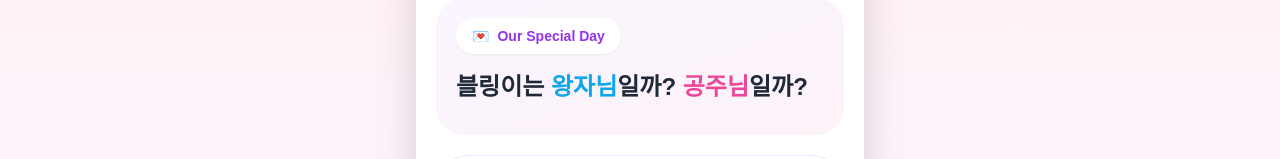
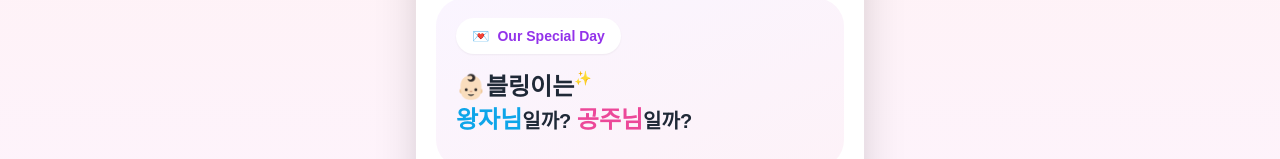
Before and after one commit to purity87/coming-out-card, a Nuxt app: page /reveal in a window 1280 px wide. Shown: the part 266-425 px from the top of the page. Built offline with nearby package versions, Linux system fonts and the light colour scheme; no server answers; a web font is replaced by a local one.

Commit message:
url 수정, 글씨 배열 수정

```diff
--- a/app/pages/chart.vue
+++ b/app/pages/chart.vue
@@ -46,11 +46,11 @@
 
       <div class="mt-8 flex justify-center">
         <NuxtLink
-            to="/"
+            to="/reveal"
             class="inline-flex items-center gap-2 rounded-full border border-gray-200 bg-white px-6 py-3 font-semibold text-gray-700 shadow-md transition hover:scale-105"
         >
           <span>🎈</span>
-          <span>리빌 페이지로 돌아가기</span>
+          <span>젠더리빌 페이지로 돌아가기</span>
         </NuxtLink>
       </div>
     </div>
--- a/app/pages/reveal.vue
+++ b/app/pages/reveal.vue
@@ -34,8 +34,9 @@
               </div>
 
               <h2 class="mb-3 text-2xl font-bold leading-snug text-gray-800">
-                블링이는 <span class="text-sky-500">왕자님</span>일까?
-                <span class="text-pink-500">공주님</span>일까?
+                👶🏻블링이는<span class="text-sm relative -top-3">✨</span><br/>
+                <span class="text-sky-500">왕자님</span><span class="text-xl" >일까?  </span>
+                <span class="text-pink-500"> 공주님</span><span class="text-xl" >일까?</span>
               </h2>
 
               <p v-if="stats.total > 0" class="text-sm text-gray-500">
@@ -142,7 +143,7 @@
                         내 예상은 {{ voteLabel }}
                       </p>
                       <p class="mt-3 text-sm text-gray-600">
-                        아래 버튼을 눌러 성별을 확인해 보세요.
+                        아래 버튼을 눌러 <br/> 성별을 확인해 보세요.
                       </p>
                     </template>
 
```
Also changed, not shown: public/bling-background-remove.png (added).
